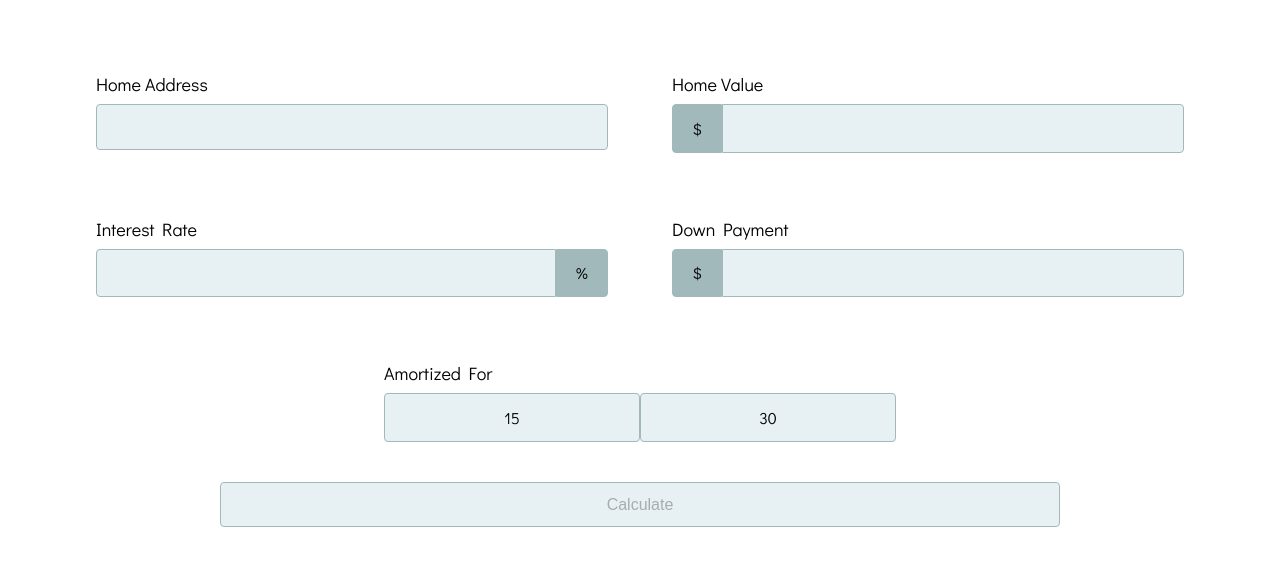
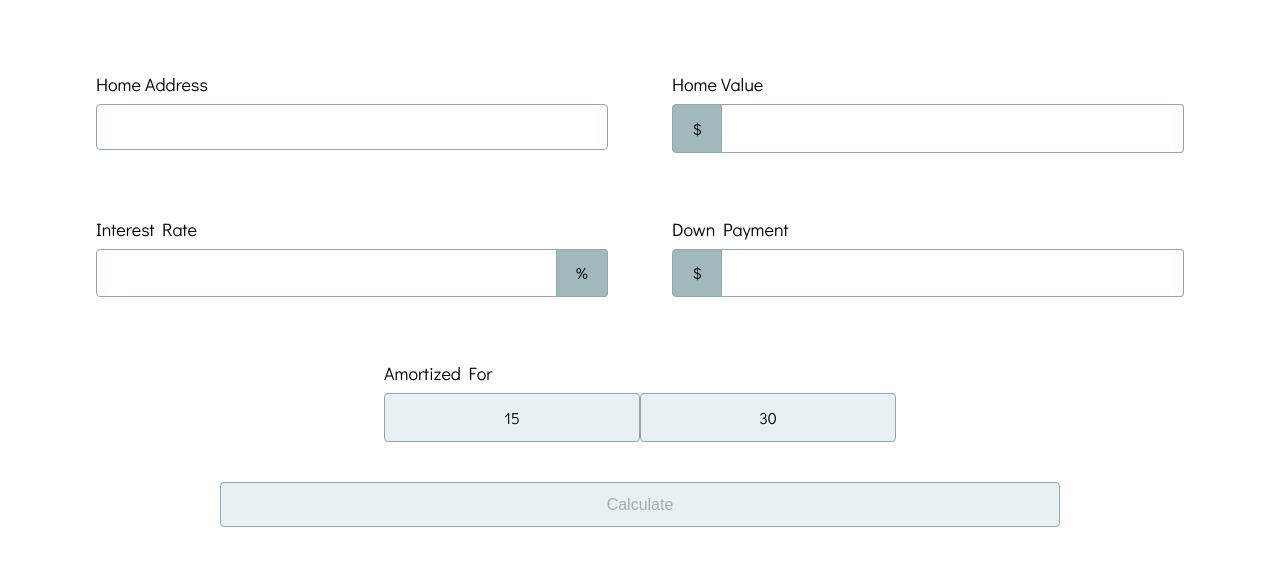
Before and after one commit to yellow-sheep/real-estate-calculation-tool, a React app: page / in a window 1280 px wide. Built offline with nearby package versions, Linux system fonts and the light colour scheme.

Commit message:
refactor the code

```diff
--- /dev/null
+++ b/client/components/InputWithAddOn.js
@@ -0,0 +1,22 @@
+import React, { Component } from 'react';
+
+const InputWithAddOn = props => {
+  const { lableName, addOnClassName, inputClassName, name, value, handleChange } = props;
+  return (
+    <div className="input-group">
+      <label>{lableName}</label>
+      <div className="input-box">
+        <div className={addOnClassName}>$</div>
+        <input
+          className={inputClassName}
+          type="text"
+          name={name}
+          value={value}
+          onChange={handleChange}
+        />
+      </div>
+    </div>
+  );
+};
+
+export default InputWithAddOn;
--- /dev/null
+++ b/client/components/LoanTermInput.js
@@ -0,0 +1,22 @@
+import React, { Component } from 'react';
+
+const LoanTermInput = props => {
+  const { loan_term, handleChange } = props;
+  return (
+    <div className="input-group">
+      <label>Amortized For</label>
+      <div className="radio-group">
+        <label className={loan_term === 15 ? 'selected-input' : null}>
+          <input type="radio" name="loan_term" value="15" onChange={handleChange} />
+          15
+        </label>
+        <label className={loan_term === 30 ? 'selected-input' : null}>
+          <input type="radio" name="loan_term" value="30" onChange={handleChange} />
+          30
+        </label>
+      </div>
+    </div>
+  );
+};
+
+export default LoanTermInput;
--- a/client/components/MortgageInputForm.js
+++ b/client/components/MortgageInputForm.js
@@ -1,5 +1,7 @@
 import React, { Component } from 'react';
 import axios from 'axios';
+import LoanTermInput from './LoanTermInput';
+import InputWithAddOn from './InputWithAddOn';
 class MortgageInputForm extends Component {
   constructor(props) {
     super(props);
@@ -9,12 +11,12 @@ class MortgageInputForm extends Component {
       interest_rate: 0,
       down_payment: 0,
       loan_term: 0,
-      checked_for_30: '',
       monthly_payment: ''
     };
 
     this.handleChange = this.handleChange.bind(this);
     this.handleSubmit = this.handleSubmit.bind(this);
+    // this.handleLoanTermChange = this.handleLoanTermChange.bind(this);
   }
   async handleSubmit(event) {
     event.preventDefault();
@@ -42,11 +44,6 @@ class MortgageInputForm extends Component {
     this.setState({ [name]: parsedValue });
   }
 
-  //   handleCheck(event){
-  //       this.handleChange(event);
-
-  //   }
-
   render() {
     console.log(this.state);
     const {
@@ -63,8 +60,6 @@ class MortgageInputForm extends Component {
       loan_term === 0 ||
       down_payment === 0 ||
       interest_rate === 0;
-    const checkedForFifteen = loan_term === 15 ? 'active-term' : '';
-    const checkedForThirty = loan_term === 30 ? 'active-term' : '';
     const displayMothlyPayment =
       monthly_payment === '' ? '' : `Your monthly payment is $${monthly_payment}`;
     return (
@@ -81,19 +76,14 @@ class MortgageInputForm extends Component {
               />
             </div>
           </div>
-          <div className="input-group">
-            <label>Home Value</label>
-            <div className="input-box">
-              <div className="add-on right-flat">$</div>
-              <input
-                className="left-flat"
-                type="text"
-                name="property_value"
-                value={this.state.value}
-                onChange={this.handleChange}
-              />
-            </div>
-          </div>
+          <InputWithAddOn
+            lableName="Home Value"
+            addOnClassName="add-on right-flat"
+            inputClassName="left-flat"
+            name="property_value"
+            value={this.state.value}
+            handleChange={this.handleChange}
+          />
           <div className="input-group">
             <label>Interest Rate</label>
             <div className="input-box">
@@ -107,40 +97,17 @@ class MortgageInputForm extends Component {
               <div className="add-on left-flat">%</div>
             </div>
           </div>
+          <InputWithAddOn
+            lableName="Down Payment"
+            addOnClassName="add-on right-flat"
+            inputClassName="left-flat"
+            name="down_payment"
+            value={this.state.value}
+            handleChange={this.handleChange}
+          />
 
-          <div className="input-group">
-            <label>Down Payment</label>
-            <div className="input-box">
-              <div className="add-on right-flat">$</div>
-              <input
-                className="left-flat"
-                type="text"
-                name="down_payment"
-                value={this.state.value}
-                onChange={this.handleChange}
-              />
-            </div>
-          </div>
+          <LoanTermInput handleChange={this.handleChange} loan_term={loan_term} />
 
-          <div className="input-group">
-            <label>Amortized For</label>
-            <div className="radio-group">
-              <label>
-                <input
-                  className="active-term"
-                  type="radio"
-                  name="loan_term"
-                  value="15"
-                  onChange={this.handleChange}
-                />
-                15
-              </label>
-              <label className={checkedForThirty}>
-                <input type="radio" name="loan_term" value="30" onChange={this.handleChange} />
-                30
-              </label>
-            </div>
-          </div>
           <input
             type="submit"
             value="Calculate"
@@ -148,7 +115,7 @@ class MortgageInputForm extends Component {
             disabled={ifCalculateDisabled}
           />
         </form>
-        <div>{displayMothlyPayment}</div>
+        <div className="calculated-result">{displayMothlyPayment}</div>
       </React.Fragment>
     );
   }
--- a/client/scss/index.scss
+++ b/client/scss/index.scss
@@ -6,8 +6,8 @@ label {
 }
 
 input {
-  border: 1px solid $primary-color;
-  background-color: $secondary-color;
+  border: 1px solid $border-color;
+  background-color: white;
   border-radius: 4px;
   padding: $input-padding;
   width: 100%;
@@ -40,7 +40,7 @@ input {
 .add-on {
   text-align: center;
   background-color: $primary-color;
-  border: 1px solid $primary-color;
+  border: 1px solid $border-color;
   padding: $input-padding;
   border-radius: 4px;
 }
@@ -48,6 +48,7 @@ input {
 .left-flat {
   border-top-left-radius: 0;
   border-bottom-left-radius: 0;
+  border-left-style: none;
 }
 
 .right-flat {
@@ -62,13 +63,13 @@ input {
     background-color: $secondary-color;
     padding: $input-padding;
     font-size: 16px;
-    border: 1px solid $primary-color;
+    border: 1px solid $border-color;
     border-radius: 4px;
     justify-content: center;
-  }
 
-  label:hover {
-    background-color: $primary-color;
+    &:hover {
+      background-color: $primary-color;
+    }
   }
 
   input[type='radio'] {
@@ -76,8 +77,9 @@ input {
     position: fixed;
     width: 0;
   }
-  input[type='radio']:checked + label {
-    background-color: #bbb;
+
+  .selected-input {
+    background-color: $primary-color;
   }
 }
 
@@ -98,7 +100,7 @@ input {
     transition: none;
   }
   &:hover:enabled {
-    background-color: #748a8d;
+    background-color: $border-color;
     color: #fff;
     cursor: pointer;
     border-bottom: 4px solid lighten(#4e5d5f, 10%);
@@ -112,6 +114,7 @@ input {
     background-color: $secondary-color;
   }
 }
-.active-term {
-  background-color: $primary-color;
+
+.calculated-result {
+  font-size: xx-large;
 }
--- a/client/scss/variables.scss
+++ b/client/scss/variables.scss
@@ -5,5 +5,6 @@ $secondary-font: 'Open Sans';
 
 $primary-color: #a2b9bc;
 $secondary-color: #e7f1f3;
+$border-color: #93a7aa;
 
 $input-padding: 0.8rem 1.2rem;
```
